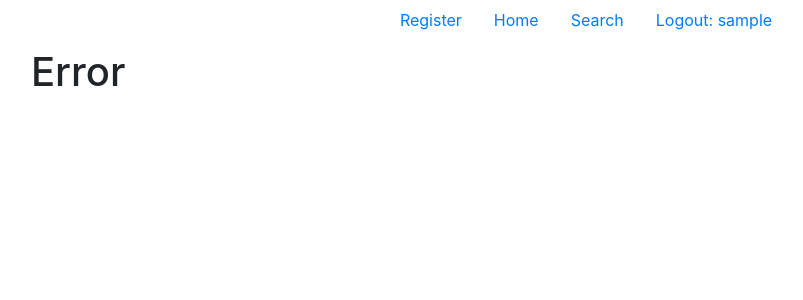
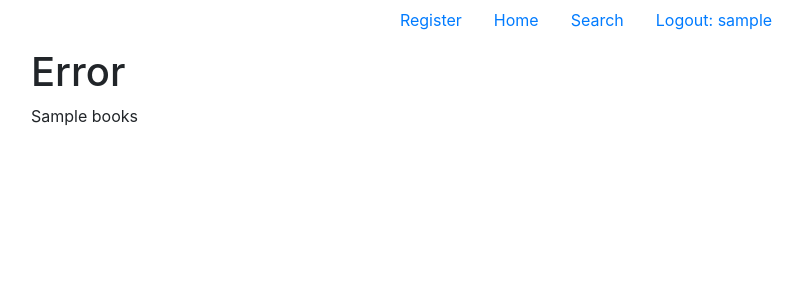
Before and after one commit to cricketthomas/cs50w, a Flask app: template project1/templates/error.html in a window 1280 px wide. Shown: the top 300 px of the page, without its empty margins (54-857 px from the left). Run offline with Flask 2, Linux system fonts and the light colour scheme; the visitor is signed in with stand-in values (Sample User, id 1); the template is opened without the code that fills it: most values are stand-ins (such as "Sample title", 1, 10 or a date in 2020); some libraries are stand-ins or nearby versions.

Commit message:
fixed issue, need to add query for books and updaes page routes style

```diff
--- a/project1/application.py
+++ b/project1/application.py
@@ -115,10 +115,9 @@ def results():
         """
 
     if db.execute(sql, {'textparams': '%'+textparams+'%'}).rowcount == 0:
-        return render_template('landing.html', books="No results found.")
+        return render_template('error.html', books="No results found.")
     books = db.execute(
         sql, {'textparams': '%'+textparams+'%'}).fetchall()
-
     return render_template('results.html', books=books, textparams=textparams, params=params, bookslen=len(books))
 
 
--- a/project1/templates/error.html
+++ b/project1/templates/error.html
@@ -8,5 +8,5 @@ Error
 <h1>Error</h1>
 
 {{message}}
-
+{{books}}
 {% endblock %}
```
Also changed, not shown: 3 other files.
